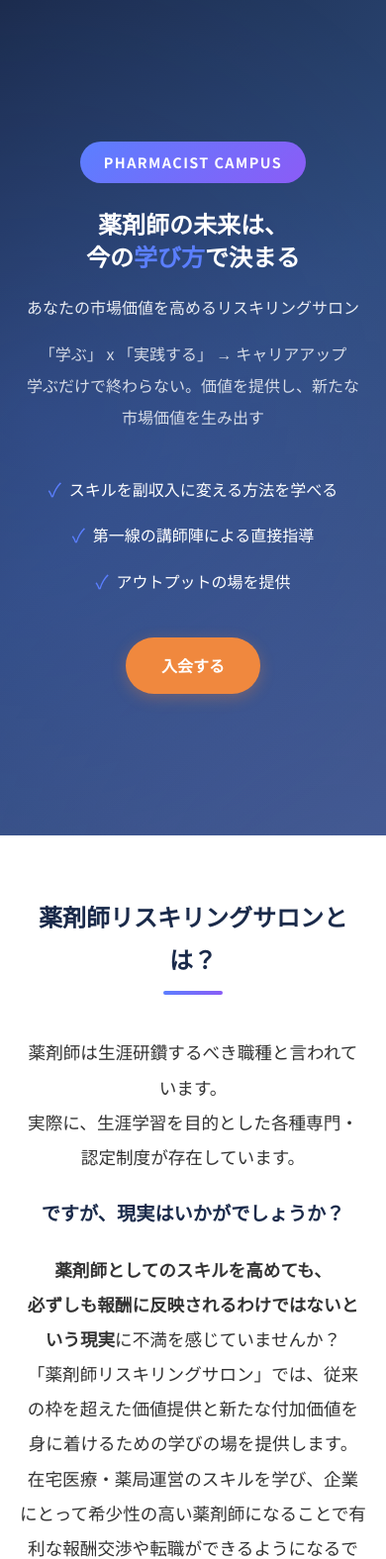
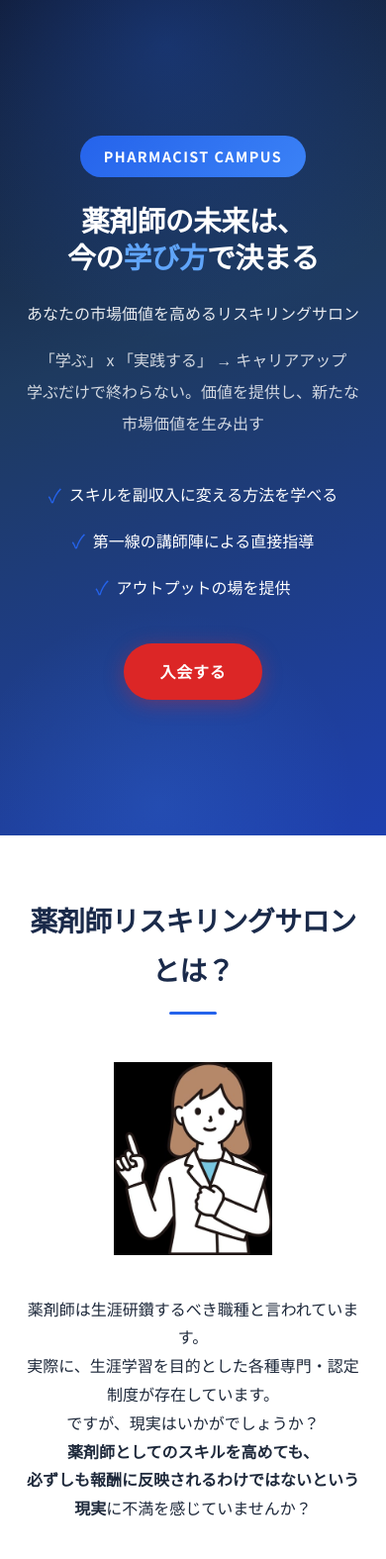
Before and after one commit to WISEinc-pharmacy/pharmacist-campus-lp, a plain HTML site: page reskilling.html in a window 390 px wide. Shown: the top 1575 px of the page at 99% size. Drawn offline with Linux system fonts and the light colour scheme.

Commit message:
LP改善：配色・タイポグラフィ刷新＋薬剤師イラスト配置

```diff
--- a/reskilling.html
+++ b/reskilling.html
@@ -15,15 +15,15 @@
     <style>
         :root {
             --main-color: #1a2a4a;
-            --accent-color: #5B7FFF;
-            --accent-hover: #4A6BE0;
-            --accent-gradient: linear-gradient(135deg, #5B7FFF, #8B5CF6);
-            --bg-color: #f8f7f4;
+            --accent-color: #2563EB;
+            --accent-hover: #1D4ED8;
+            --accent-gradient: linear-gradient(135deg, #2563EB, #3B82F6);
+            --bg-color: #F0F4FF;
             --white: #ffffff;
-            --text-color: #333333;
+            --text-color: #1E293B;
             --light-gray: #e0e0e0;
-            --cta-color: #F0883E;
-            --cta-hover: #E07B2A;
+            --cta-color: #DC2626;
+            --cta-hover: #B91C1C;
         }
 
         * {
@@ -52,12 +52,14 @@
         }
 
         h2 {
-            font-size: 2rem;
-            text-align: center;
-            margin-bottom: 40px;
+            font-size: 2.5rem;
+            text-align: center;
+            margin-bottom: 48px;
             color: var(--main-color);
             position: relative;
-            padding-bottom: 15px;
+            padding-bottom: 20px;
+            font-weight: 900;
+            letter-spacing: -0.02em;
         }
 
         h2::after {
@@ -66,9 +68,9 @@
             bottom: 0;
             left: 50%;
             transform: translateX(-50%);
-            width: 60px;
-            height: 4px;
-            background: var(--accent-gradient);
+            width: 48px;
+            height: 3px;
+            background: var(--accent-color);
             border-radius: 2px;
         }
 
@@ -76,22 +78,23 @@
             display: inline-block;
             background-color: var(--cta-color);
             color: var(--white);
-            padding: 18px 50px;
-            border-radius: 50px;
+            padding: 20px 56px;
+            border-radius: 100px;
             text-decoration: none;
-            font-weight: bold;
-            font-size: 1.2rem;
+            font-weight: 700;
+            font-size: 1.25rem;
             transition: all 0.3s ease;
-            box-shadow: 0 4px 15px rgba(240, 136, 62, 0.3);
+            box-shadow: 0 4px 20px rgba(220, 38, 38, 0.35);
             text-align: center;
             border: none;
             cursor: pointer;
+            letter-spacing: 0.05em;
         }
 
         .btn-cta:hover {
             background-color: var(--cta-hover);
-            transform: translateY(-3px);
-            box-shadow: 0 6px 20px rgba(240, 136, 62, 0.4);
+            transform: translateY(-2px);
+            box-shadow: 0 8px 28px rgba(220, 38, 38, 0.4);
         }
 
         .fade-in {
@@ -107,7 +110,7 @@
 
         /* ===== HERO ===== */
         .hero {
-            background: linear-gradient(135deg, #1a2a4a 0%, #2d4a7a 50%, #3d5a8a 100%);
+            background: linear-gradient(160deg, #0F172A 0%, #1E3A5F 40%, #1E40AF 100%);
             min-height: 100vh;
             display: flex;
             align-items: center;
@@ -121,18 +124,23 @@
         .hero::before {
             content: '';
             position: absolute;
-            top: -50%;
-            left: -50%;
-            width: 200%;
-            height: 200%;
-            background: radial-gradient(circle at 30% 50%, rgba(91, 127, 255, 0.15) 0%, transparent 50%),
-                        radial-gradient(circle at 70% 80%, rgba(139, 92, 246, 0.1) 0%, transparent 50%);
-            animation: heroFloat 20s ease-in-out infinite;
-        }
-
-        @keyframes heroFloat {
-            0%, 100% { transform: translate(0, 0); }
-            50% { transform: translate(-20px, -20px); }
+            top: -30%;
+            right: -20%;
+            width: 600px;
+            height: 600px;
+            background: radial-gradient(circle, rgba(37, 99, 235, 0.3) 0%, transparent 70%);
+            border-radius: 50%;
+        }
+
+        .hero::after {
+            content: '';
+            position: absolute;
+            bottom: -20%;
+            left: -10%;
+            width: 400px;
+            height: 400px;
+            background: radial-gradient(circle, rgba(59, 130, 246, 0.2) 0%, transparent 70%);
+            border-radius: 50%;
         }
 
         .hero-content {
@@ -154,14 +162,15 @@
         }
 
         .hero-content h1 {
-            font-size: 2.8rem;
-            margin-bottom: 20px;
-            line-height: 1.4;
+            font-size: 3.2rem;
+            margin-bottom: 24px;
+            line-height: 1.3;
             font-weight: 900;
+            letter-spacing: -0.02em;
         }
 
         .hero-content h1 .highlight {
-            color: var(--accent-color);
+            color: #60A5FA;
         }
 
         .hero-sub {
@@ -218,6 +227,22 @@
             margin: 20px 0;
         }
 
+        .about-visual {
+            display: flex;
+            align-items: center;
+            gap: 40px;
+            max-width: 800px;
+            margin: 0 auto 40px;
+        }
+        .about-visual img {
+            width: 160px;
+            height: auto;
+            flex-shrink: 0;
+        }
+        .about-visual-text {
+            flex: 1;
+        }
+
         .about-features {
             display: grid;
             grid-template-columns: repeat(auto-fit, minmax(280px, 1fr));
@@ -226,11 +251,16 @@
         }
 
         .about-feature {
-            background: linear-gradient(135deg, #f0f4ff, #f8f7f4);
-            padding: 30px;
-            border-radius: 16px;
-            text-align: center;
-            border: 1px solid rgba(91, 127, 255, 0.1);
+            background: var(--white);
+            padding: 32px;
+            border-radius: 12px;
+            text-align: center;
+            border: 1px solid #E2E8F0;
+            transition: box-shadow 0.2s;
+        }
+
+        .about-feature:hover {
+            box-shadow: 0 4px 16px rgba(0,0,0,0.08);
         }
 
         .about-feature-icon {
@@ -262,15 +292,24 @@
             margin: 0 auto 40px;
         }
 
+        .pain-visual {
+            text-align: center;
+            margin-bottom: 32px;
+        }
+        .pain-visual img {
+            max-width: 180px;
+            height: auto;
+        }
+
         .pain-card {
             background-color: var(--white);
             padding: 24px 30px;
-            border-left: 5px solid var(--accent-color);
+            border-left: 4px solid var(--accent-color);
             border-radius: 8px;
             display: flex;
             align-items: flex-start;
             gap: 16px;
-            box-shadow: 0 2px 8px rgba(0,0,0,0.05);
+            box-shadow: 0 1px 4px rgba(0,0,0,0.06);
         }
 
         .pain-icon {
@@ -377,17 +416,17 @@
         }
 
         .voice-card {
-            background: #f8f9ff;
+            background: var(--bg-color);
             padding: 28px;
-            border-radius: 16px;
+            border-radius: 12px;
             position: relative;
-            border: 1px solid rgba(91, 127, 255, 0.1);
+            border: none;
         }
 
         .voice-card::before {
             content: '\201C';
             font-size: 4rem;
-            color: rgba(91, 127, 255, 0.15);
+            color: rgba(37, 99, 235, 0.12);
             position: absolute;
             top: 8px;
             left: 16px;
@@ -721,7 +760,7 @@
         }
 
         .comp-table tbody td.ours {
-            background: rgba(91, 127, 255, 0.05);
+            background: rgba(37, 99, 235, 0.05);
             font-weight: bold;
             color: var(--accent-color);
         }
@@ -768,11 +807,11 @@
         .plan-card {
             max-width: 500px;
             margin: 0 auto 30px;
-            background: linear-gradient(135deg, #f0f4ff, #f8f7ff);
-            border-radius: 24px;
+            background: var(--white);
+            border-radius: 16px;
             padding: 50px 40px;
             border: 2px solid var(--accent-color);
-            box-shadow: 0 8px 30px rgba(91, 127, 255, 0.15);
+            box-shadow: 0 4px 24px rgba(37, 99, 235, 0.12);
         }
 
         .plan-name {
@@ -830,7 +869,7 @@
             padding-left: 28px;
             position: relative;
             font-size: 0.95rem;
-            border-bottom: 1px solid rgba(91, 127, 255, 0.1);
+            border-bottom: 1px solid rgba(37, 99, 235, 0.1);
         }
 
         .plan-features li::before {
@@ -962,7 +1001,12 @@
             }
 
             h2 {
-                font-size: 1.5rem;
+                font-size: 1.75rem;
+            }
+
+            .about-visual {
+                flex-direction: column;
+                text-align: center;
             }
 
             .instructor-cards {
@@ -993,7 +1037,7 @@
 
         @media (max-width: 480px) {
             .hero-content h1 {
-                font-size: 1.5rem;
+                font-size: 1.8rem;
             }
 
             .btn-cta {
@@ -1035,10 +1079,15 @@
     <section class="about fade-in">
         <div class="container">
             <h2>薬剤師リスキリングサロンとは？</h2>
+            <div class="about-visual">
+                <img src="images/pharmacist-woman.jpg" alt="薬剤師のイラスト" loading="lazy" width="160" height="195">
+                <div class="about-visual-text">
+                    <p>薬剤師は生涯研鑽するべき職種と言われています。<br>実際に、生涯学習を目的とした各種専門・認定制度が存在しています。</p>
+                    <span class="strong-line">ですが、現実はいかがでしょうか？</span>
+                    <p><strong>薬剤師としてのスキルを高めても、<br>必ずしも報酬に反映されるわけではないという現実</strong>に不満を感じていませんか？</p>
+                </div>
+            </div>
             <div class="about-lead">
-                <p>薬剤師は生涯研鑽するべき職種と言われています。<br>実際に、生涯学習を目的とした各種専門・認定制度が存在しています。</p>
-                <span class="strong-line">ですが、現実はいかがでしょうか？</span>
-                <p><strong>薬剤師としてのスキルを高めても、<br>必ずしも報酬に反映されるわけではないという現実</strong>に不満を感じていませんか？</p>
                 <p>「薬剤師リスキリングサロン」では、従来の枠を超えた価値提供と新たな付加価値を身に着けるための学びの場を提供します。</p>
                 <p>在宅医療・薬局運営のスキルを学び、企業にとって希少性の高い薬剤師になることで有利な報酬交渉や転職ができるようになるでしょう。</p>
                 <p>保険調剤だけに依存せず、講演や出版、SNS発信、YouTube動画制作などを通じて、あなたの知識や経験を外部に発信し、自己ブランディングを行うことが可能です。</p>
@@ -1067,6 +1116,9 @@
     <section class="pain fade-in">
         <div class="container">
             <h2>薬剤師の不安とその解決策</h2>
+            <div class="pain-visual">
+                <img src="images/pharmacist-visit.jpg" alt="訪問薬剤師のイラスト" loading="lazy" width="180" height="298">
+            </div>
             <div class="pain-grid">
                 <div class="pain-card">
                     <span class="pain-icon">&#128204;</span>
```
Also changed, not shown: images/community-town.jpg (added), images/pharmacist-visit.jpg (added), images/pharmacist-woman.jpg (added), 1 other file.
